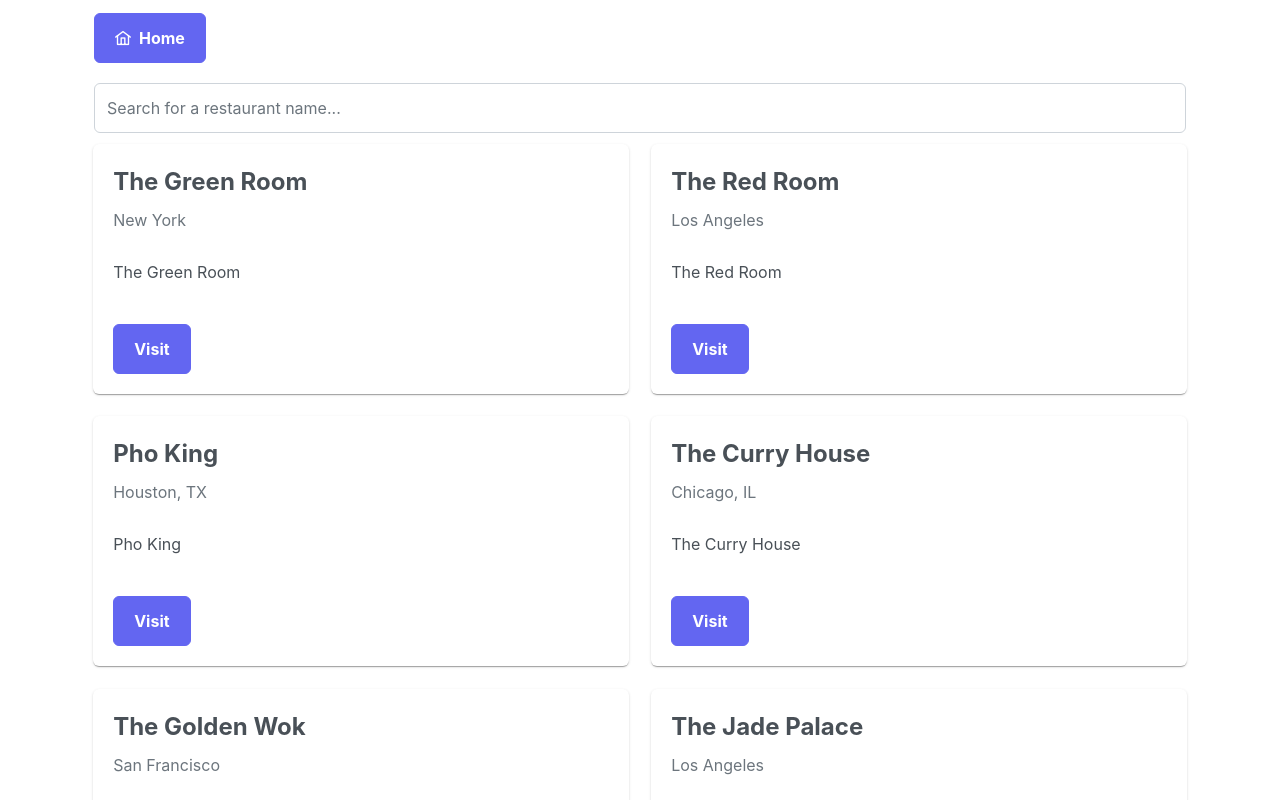
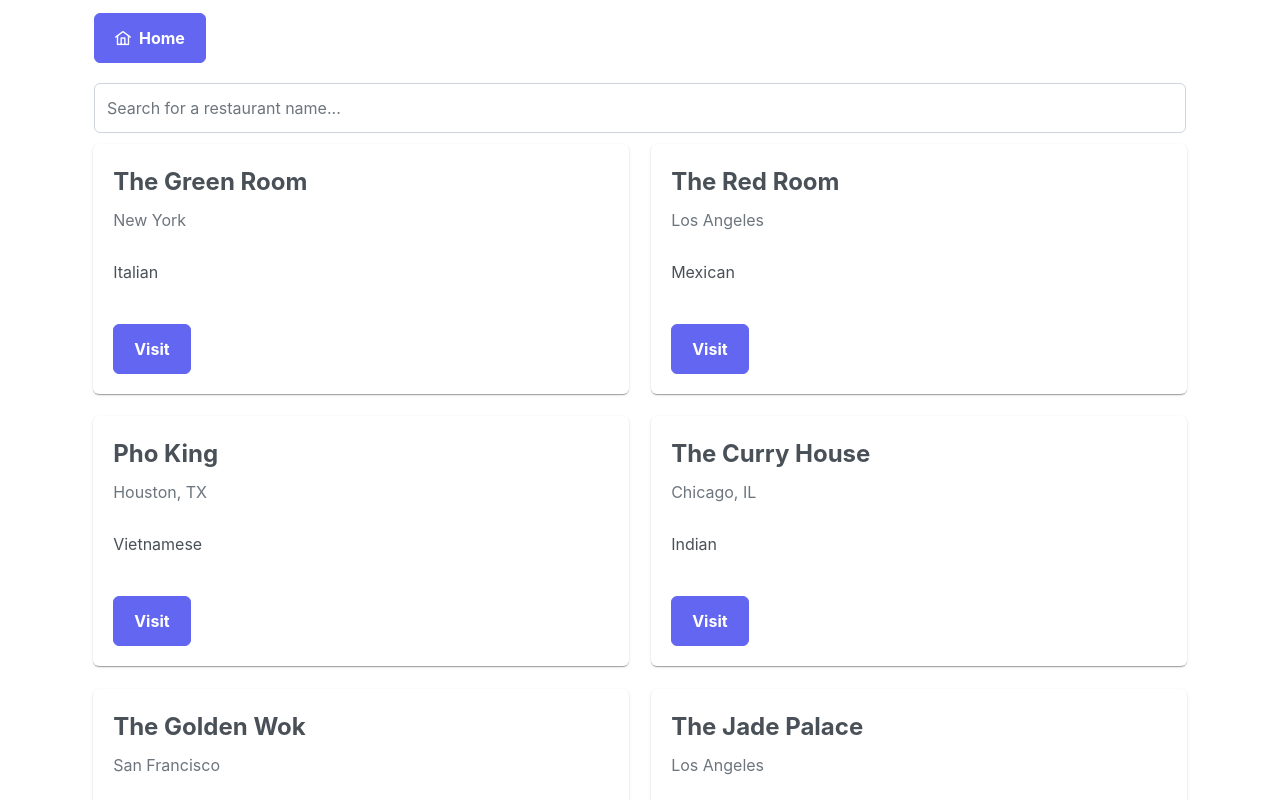
Before and after one commit to axelhertzberg/webint-cooking, a React (Create React App) app in the folder cooking-gurus/: page / in a window 1280 px wide. Shown: the top 800 px of the page. Built offline with nearby package versions, Linux system fonts and the light colour scheme.

Commit message:
Fixed Restaurant card component.

```diff
--- a/cooking-gurus/src/components/ResturantCard.js
+++ b/cooking-gurus/src/components/ResturantCard.js
@@ -19,7 +19,7 @@ export default function ResturantCard({restaurant}) {
               subTitle={restaurant.location}
               footer={footer(restaurant.resturantname)}
               style={{minWidth:"25vw"}}>
-            {restaurant.resturantname}
+            {restaurant.type}
         </Card>
     )
 }
--- a/cooking-gurus/src/index.css
+++ b/cooking-gurus/src/index.css
@@ -5,4 +5,8 @@
     padding: 40px;
     font-family: Arial;
     text-align: center;
-  } */
+  }
+
+.home-button {
+
+} */
```
